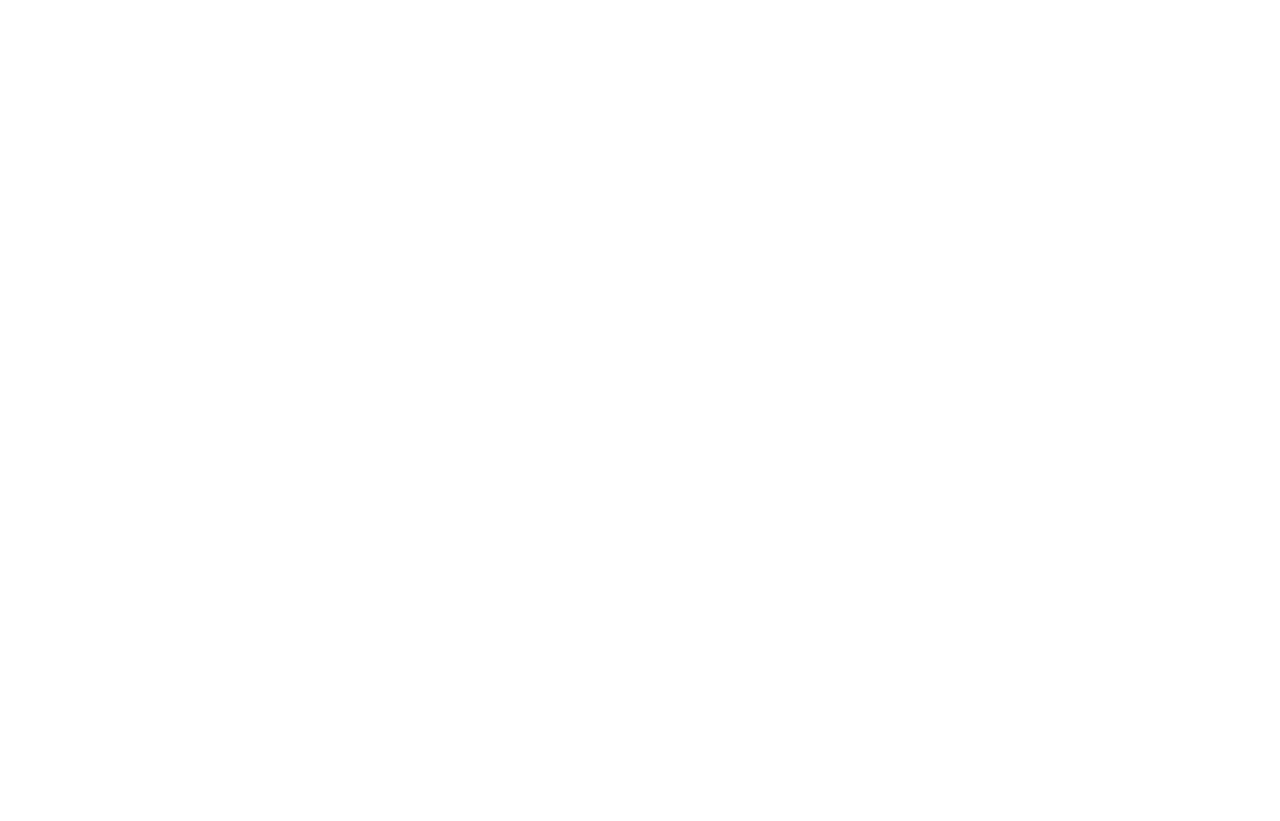
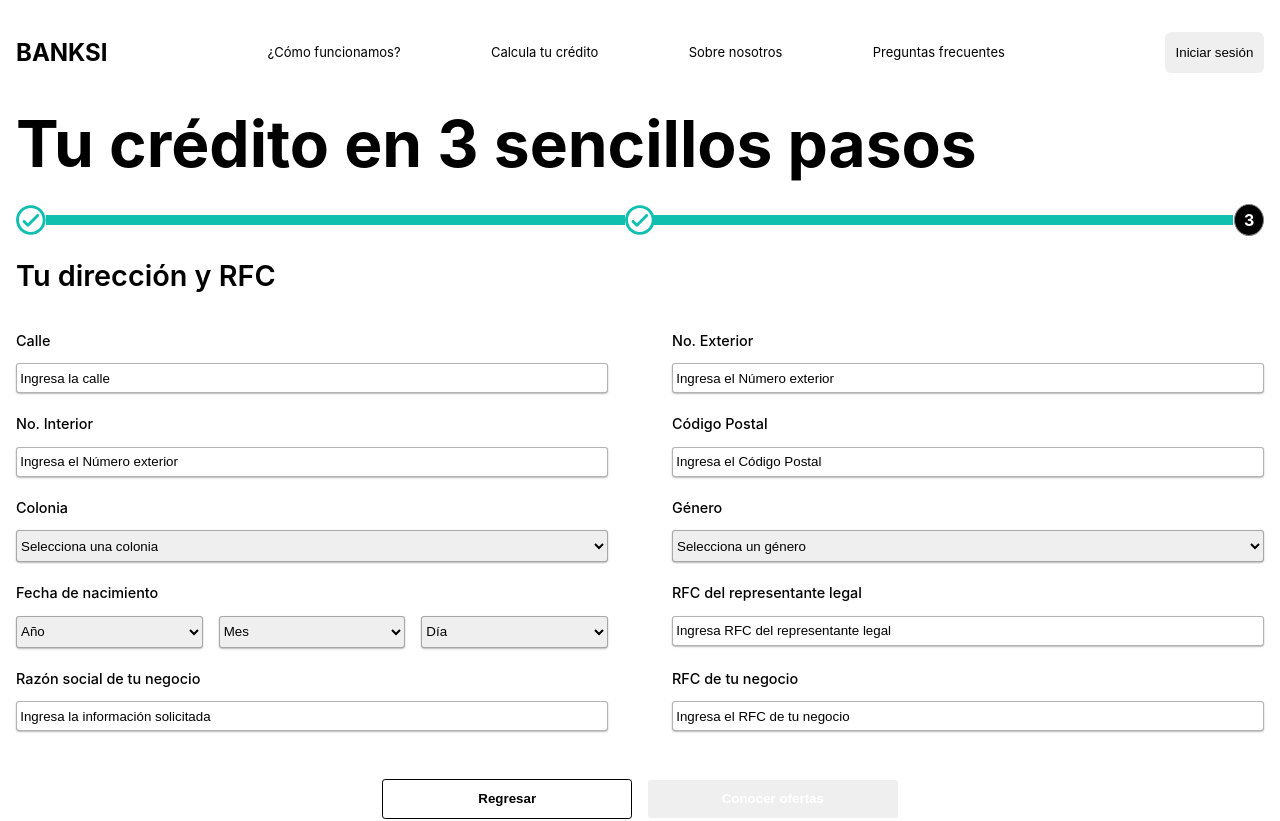
Before and after one commit to EduardoMaPe/banksi, a React (Create React App) app: page /three in a window 1280 px wide. Before the commit this address had no page. Shown: the top 821 px of the page. Before the commit the page ends 800 px from the top, so only its background shows below. Built offline with nearby package versions, Linux system fonts and the light colour scheme.

Commit message:
Se termino el step 3 y actualmente se esta trabajando en el welcome del step 4, en el step 4 se estan creando componentes

```diff
--- a/src/App.js
+++ b/src/App.js
@@ -4,6 +4,7 @@
 // Views
 import StepOne from "./Onboarding/views/step1";
 import StepTwo from "./Onboarding/views/step2";
+import StepThree from "./Onboarding/views/step3";
 
 // Styles
 import "./App.css";
@@ -14,6 +15,7 @@
       <Routes>
         <Route exact path="/" element={<StepOne />} />
         <Route exact path="/two" element={<StepTwo />} />
+        <Route exact path="/three" element={<StepThree />} />
       </Routes>
     </BrowserRouter>
   );
--- a/src/Onboarding/components/forms/step2Form.jsx
+++ b/src/Onboarding/components/forms/step2Form.jsx
@@ -27,8 +27,11 @@
           <label htmlFor="tiempo">¿Cuánto tiempo llevas operando con tu actividad?</label>
           <select name="tiempo" id="tiempo">
             <option value="0"> Selecciona una opción</option>
-            <option value="1">1</option>
-            <option value="2">2</option>
+            <option value="1">0 a 6 meses</option>
+            <option value="2">6 meses a 1 año</option>
+            <option value="3">1 año a 3 año</option>
+            <option value="4">3 año a 5 año</option>
+            <option value="5">5 año o más</option>
           </select>
         </div>
         <div className="step1__form__input-flex step1__form__input-border">
@@ -43,7 +46,7 @@
           <label htmlFor="clientes">¿El 50% de tus ingresos dependen del gobierno y/o de un solo cliente?</label>
           <select name="clientes" id="clientes">
             <option value="0"> Selecciona una opción</option>
-            <option value="1">Sí</option>
+            <option value="1">Si</option>
             <option value="2">No</option>
           </select>
         </div>
@@ -51,7 +54,7 @@
           <label htmlFor="accionistas">¿Has cambiado de accionistas en algun momento?</label>
           <select name="accionistas" id="accionistas">
             <option value="0"> Selecciona una opción</option>
-            <option value="1">Sí</option>
+            <option value="1">Si</option>
             <option value="2">No</option>
           </select>
         </div>
@@ -59,12 +62,12 @@
           <label htmlFor="acciones">¿Tienes el 50% o mas de las acciones?</label>
           <select name="acciones" id="acciones">
             <option value="0"> Selecciona una opción</option>
-            <option value="1">Sí</option>
+            <option value="1">Si</option>
             <option value="2">No</option>
           </select>
         </div>
         <div className="step2__form__button-container">
-          <button className="step2__form__button-w" onClick={() => navigate(-1)}>Regresar</button>
+          <button className="step2__form__button-w" onClick={() => navigate('/')}>Regresar</button>
           <input className="step2__form__button-w" type="submit" value="Siguiente paso" />
         </div>
       </form>
--- /dev/null
+++ b/src/Onboarding/components/forms/step3Form.jsx
@@ -0,0 +1,128 @@
+// React Router
+import { useNavigate } from "react-router-dom";
+
+// Styles
+import '../../styles/step3/step3Form.styles.css'
+
+const StepThreeForm = () => {
+  let navigate = useNavigate();
+  const nextPage = (e) => {
+    e.preventDefault()
+    navigate('/four')
+  }
+  return (
+    <div className="step1-form">
+      <h3>Tu dirección y RFC</h3>
+      <form onSubmit={(e) => nextPage(e)}>
+        <div className="step1__form__input step1__form__input-gap step1__form__input-border">
+          <div className="step1__form__input-flex step1__form__input-w">
+            <label htmlFor="calle">Calle</label>
+            <input id="calle" type="text" placeholder="Ingresa la calle" />
+          </div>
+          <div className="step1__form__input-flex step1__form__input-w">
+            <label htmlFor="num-exterior">No. Exterior</label>
+            <input
+              id="num-exterior"
+              type="number"
+              placeholder="Ingresa el Número exterior"
+            />
+          </div>
+        </div>
+
+        <div className="step1__form__input step1__form__input-gap step1__form__input-border">
+          <div className="step1__form__input-flex step1__form__input-w">
+            <label htmlFor="num-interior">No. Interior</label>
+            <input
+              id="num-interior"
+              type="text"
+              placeholder="Ingresa el Número exterior"
+            />
+          </div>
+          <div className="step1__form__input-flex step1__form__input-w">
+            <label htmlFor="codigo-postal">Código Postal</label>
+            <input
+              id="codigo-postal"
+              type="number"
+              placeholder="Ingresa el Código Postal"
+            />
+          </div>
+        </div>
+
+        <div className="step1__form__input step1__form__input-gap step1__form__input-border">
+          <div className="step1__form__input-flex step1__form__input-w">
+            <label htmlFor="colonia">Colonia</label>
+            <select name="colonia" id="colonia">
+              <option value="0">Selecciona una colonia</option>
+              <option value="">a</option>
+            </select>
+          </div>
+          <div className="step1__form__input-flex step1__form__input-w">
+            <label htmlFor="genero">Género</label>
+            <select name="genero" id="genero">
+              <option value="0">Selecciona un género</option>
+              <option value="1">Masculino</option>
+              <option value="2">Femenino</option>
+            </select>
+          </div>
+        </div>
+
+        <div className="step1__form__input step1__form__input-gap step1__form__input-border">
+          <div className="step1__form__input-flex step1__form__input-w">
+            <label htmlFor="">Fecha de nacimiento</label>
+            <div className="container-fecha-nacimiento">
+              <div className="step1__form__input-flex step1__form__input-w">
+                <select name="anio" id="anio">
+                  <option value="0">Año</option>
+                  <option value="">a</option>
+                </select>
+              </div>
+              <div className="step1__form__input-flex step1__form__input-w">
+                <select name="mes" id="mes">
+                  <option value="0">Mes</option>
+                  <option value="">a</option>
+                </select>
+              </div>
+              <div className="step1__form__input-flex step1__form__input-w">
+                <select name="dia" id="dia">
+                  <option value="0">Día</option>
+                  <option value="">a</option>
+                </select>
+              </div>
+            </div>
+          </div>
+
+          <div className="step1__form__input-flex step1__form__input-w">
+            <label htmlFor="rfc">RFC del representante legal</label>
+            <input id="rfc" type="text" placeholder="Ingresa RFC del representante legal" />
+          </div>
+        </div>
+
+        <div className="step1__form__input step1__form__input-gap step1__form__input-border">
+          <div className="step1__form__input-flex step1__form__input-w">
+            <label htmlFor="razon-social">Razón social de tu negocio</label>
+            <input id="razon-social" type="text" placeholder="Ingresa la información solicitada" />
+          </div>
+          <div className="step1__form__input-flex step1__form__input-w">
+            <label htmlFor="segundo-nombre">RFC de tu negocio</label>
+            <input id="segundo-nombre" type="text" placeholder="Ingresa el RFC de tu negocio" />
+          </div>
+        </div>
+
+        <div className="step2__form__button-container">
+          <button
+            className="step2__form__button-w"
+            onClick={() => navigate("/two")}
+          >
+            Regresar
+          </button>
+          <input
+            className="step2__form__button-w"
+            type="submit"
+            value="Conocer ofertas"
+          />
+        </div>
+      </form>
+    </div>
+  );
+};
+export default StepThreeForm;
--- a/src/Onboarding/components/progressBar.jsx
+++ b/src/Onboarding/components/progressBar.jsx
@@ -2,28 +2,84 @@
 import { useLocation } from "react-router-dom";
 // Styles
 import "../styles/progressBar.styles.css";
+
 const ProgressBar = () => {
+  // Uso de location para saber la pagina en la que se encuentra y correr animación de barra
   let location = useLocation();
-  console.log(location);
-  const progressBarDetector = () => {
-    if (location.pathname === "/two") return "next-step-animated";
-    if (location.pathname === "/three") return "hidden";
-    return "progress__bar__progress";
-  };
-  const progress = "progress__bar__steps";
+
+  // Esta clase contiene las funciones que validan el estatus de la barra de progreso
+  class Validator {
+    statusStep1 = () => {
+      if (location.pathname === "/two" || location.pathname === "/three") return 'progress__bar__checked'
+      return "progress__bar__working";
+    };
+    progressBarStep2 = () => {
+      if (location.pathname === "/two") return "next-step-animated";
+      if (location.pathname === "/three") return "step-done";
+      return "progress__bar__progress";
+    };
+    statusStep2 = () => {
+      if (location.pathname === "/two") return "progress__bar__working";
+      if (location.pathname === "/three") return "progress__bar__checked";
+      return "progress__bar__steps";
+    };
+    progressBarStep3 = () => {
+      if (location.pathname === "/three") return "next-step-animated";
+      return "progress__bar__progress";
+    };
+    statusStep3 = () => {
+      if (location.pathname === "/three") return "progress__bar__working";
+      return "progress__bar__steps";
+    };
+  }
+  const validate = new Validator();
   return (
     <div className="progress">
       <h2>Tu crédito en 3 sencillos pasos</h2>
       <div className="progress__bar">
-        <div className="progress__bar__working">
-          <p>1</p>
+        <div className={validate.statusStep1()}>
+          <p>
+            {location.pathname === "/two" || location.pathname === "/three" ? (
+              <svg
+                width="60"
+                height="60"
+                viewBox="0 0 60 60"
+                fill="none"
+                xmlns="http://www.w3.org/2000/svg"
+              >
+                <path
+                  d="M30 0C13.44 0 0 13.44 0 30C0 46.56 13.44 60 30 60C46.56 60 60 46.56 60 30C60 13.44 46.56 0 30 0ZM30 54C16.77 54 6 43.23 6 30C6 16.77 16.77 6 30 6C43.23 6 54 16.77 54 30C54 43.23 43.23 54 30 54ZM41.64 18.87L24 36.51L18.36 30.87C17.7991 30.3091 17.0383 29.9939 16.245 29.9939C15.4517 29.9939 14.6909 30.3091 14.13 30.87C13.5691 31.4309 13.2539 32.1917 13.2539 32.985C13.2539 33.7783 13.5691 34.5391 14.13 35.1L21.9 42.87C23.07 44.04 24.96 44.04 26.13 42.87L45.9 23.1C46.1781 22.8225 46.3988 22.4928 46.5493 22.1299C46.6998 21.767 46.7773 21.3779 46.7773 20.985C46.7773 20.5921 46.6998 20.203 46.5493 19.8401C46.3988 19.4772 46.1781 19.1475 45.9 18.87C44.73 17.7 42.81 17.7 41.64 18.87Z"
+                  fill="#11BFAE"
+                />
+              </svg>
+            ) : (
+              1
+            )}
+          </p>
         </div>
-        <div className={progressBarDetector()}>-</div>
-        <div className="progress__bar__steps">
-          <p>2</p>
+        <div className={validate.progressBarStep2()}>-</div>
+        <div className={validate.statusStep2()}>
+          <p>
+            {location.pathname === "/three" ? (
+              <svg
+                width="60"
+                height="60"
+                viewBox="0 0 60 60"
+                fill="none"
+                xmlns="http://www.w3.org/2000/svg"
+              >
+                <path
+                  d="M30 0C13.44 0 0 13.44 0 30C0 46.56 13.44 60 30 60C46.56 60 60 46.56 60 30C60 13.44 46.56 0 30 0ZM30 54C16.77 54 6 43.23 6 30C6 16.77 16.77 6 30 6C43.23 6 54 16.77 54 30C54 43.23 43.23 54 30 54ZM41.64 18.87L24 36.51L18.36 30.87C17.7991 30.3091 17.0383 29.9939 16.245 29.9939C15.4517 29.9939 14.6909 30.3091 14.13 30.87C13.5691 31.4309 13.2539 32.1917 13.2539 32.985C13.2539 33.7783 13.5691 34.5391 14.13 35.1L21.9 42.87C23.07 44.04 24.96 44.04 26.13 42.87L45.9 23.1C46.1781 22.8225 46.3988 22.4928 46.5493 22.1299C46.6998 21.767 46.7773 21.3779 46.7773 20.985C46.7773 20.5921 46.6998 20.203 46.5493 19.8401C46.3988 19.4772 46.1781 19.1475 45.9 18.87C44.73 17.7 42.81 17.7 41.64 18.87Z"
+                  fill="#11BFAE"
+                />
+              </svg>
+            ) : (
+              2
+            )}
+          </p>
         </div>
-        <div className="progress__bar__progress">-</div>
-        <div className={`${progress}`}>
+        <div className={validate.progressBarStep3()}>-</div>
+        <div className={validate.statusStep3()}>
           <p>3</p>
         </div>
       </div>
--- a/src/Onboarding/styles/progressBar.styles.css
+++ b/src/Onboarding/styles/progressBar.styles.css
@@ -37,6 +37,27 @@
   color: white;
   font-weight: bold;
 }
+.progress__bar__checked{
+  width: 2rem;
+  height: 2rem;
+  display: flex;
+  align-items: center;
+  justify-content: flex-end;
+  color: white;
+}
+.progress__bar__checked p svg {
+  width: 100%;
+  display: flex;
+  justify-content: flex-end;
+  align-items: center;
+  border-radius: 50%;
+}
+.step-done {
+  background-color: #11BFAE;
+  width: 50%;
+  max-height: 0.6rem;
+  color: transparent;
+}
 .next-step-animated,
 .next-step-animated::after {
   position: relative;
@@ -45,16 +66,15 @@
   max-height: 0.6rem;
   color: transparent;
   overflow: hidden;
+  left: -0.1%;
 }
 .next-step-animated::after {
   content: '';
   position: absolute;
-  background-color: blue;
+  background-color: #11BFAE;
   height: 100%;
   left: -100%;
   width: 100%;
-  /* border-top-right-radius: 0.2rem;
-  border-bottom-right-radius: 0.2rem; */
   animation: 1s nextstep forwards;
 }
 
--- a/src/Onboarding/styles/step2/step2Form.styles.css
+++ b/src/Onboarding/styles/step2/step2Form.styles.css
@@ -9,12 +9,14 @@
 .step2__form__button-container input {
   color: white;
   font-weight: bold;
+  cursor: pointer;
 }
 .step2__form__button-container button {
   color: black;
   font-weight: bold;
   background-color: white;
   border: 1px solid black;
+  cursor: pointer;
 }
 .step2__form__button-w {
   width: 20%;
@@ -22,6 +24,3 @@
   padding: 0.7rem 0;
   border-radius: 0.2rem;
 }
-.step2__form__button-w input {
-  color: white;
-}
--- /dev/null
+++ b/src/Onboarding/styles/step3/step3Form.styles.css
@@ -0,0 +1,5 @@
+.container-fecha-nacimiento {
+  display: flex;
+  width: 100%;
+  gap: 1rem;
+}
--- /dev/null
+++ b/src/Onboarding/views/step3.jsx
@@ -0,0 +1,19 @@
+// Components
+import Footer from "../components/footer";
+import StepThreeForm from "../components/forms/step3Form";
+import NavBar from "../components/nav/navBar";
+import ProgressBar from "../components/progressBar";
+
+const StepThree = () => {
+  return(
+    <section className="step1-w">
+      <div className="step1-px">
+        <NavBar />
+        <ProgressBar />
+        <StepThreeForm />
+      </div>
+      <Footer />
+    </section>
+  )
+};
+export default StepThree;
```
Also changed, not shown: src/Onboarding/components/forms/step1Form.jsx (+4 -3 lines), src/Onboarding/assets/Checked.svg (added).
